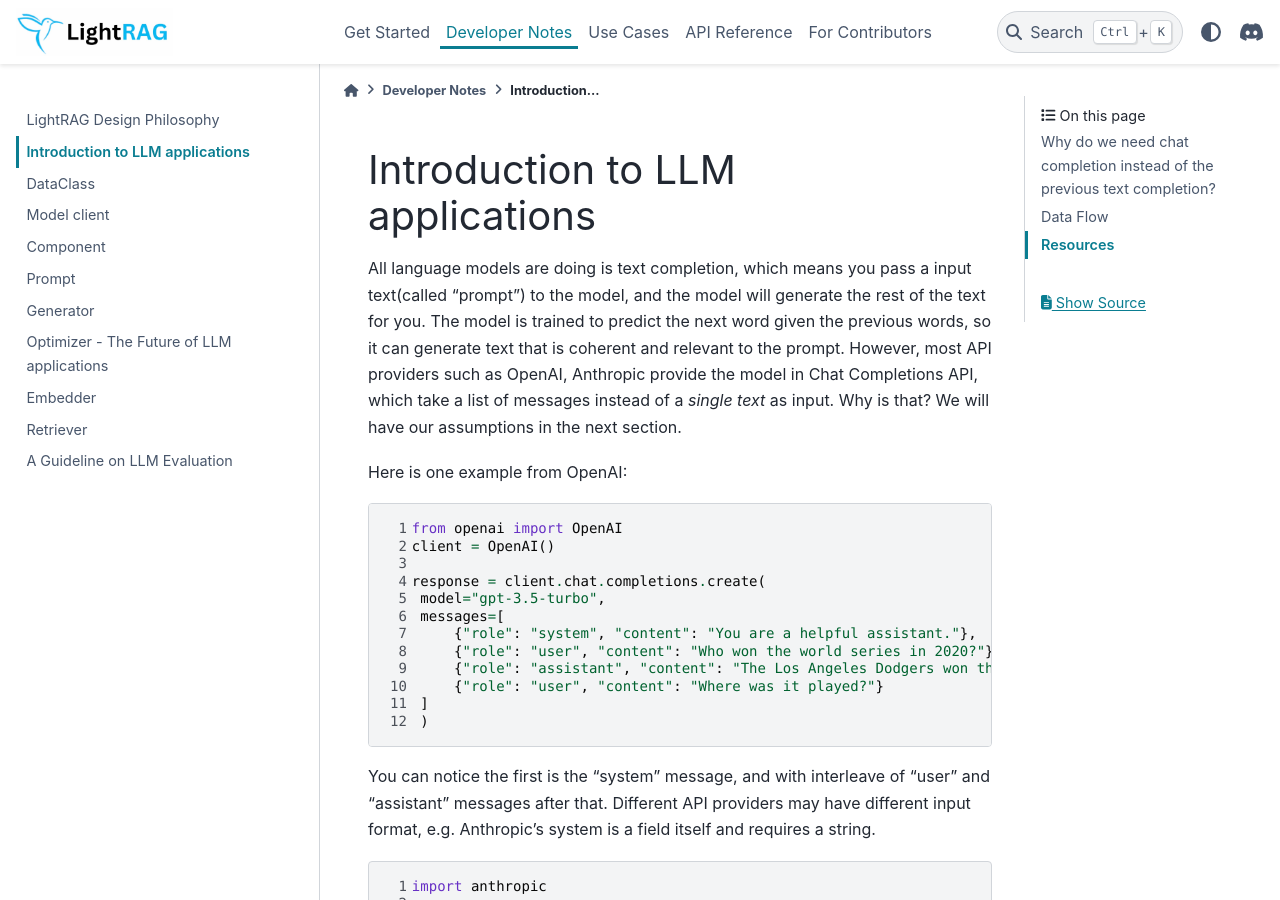
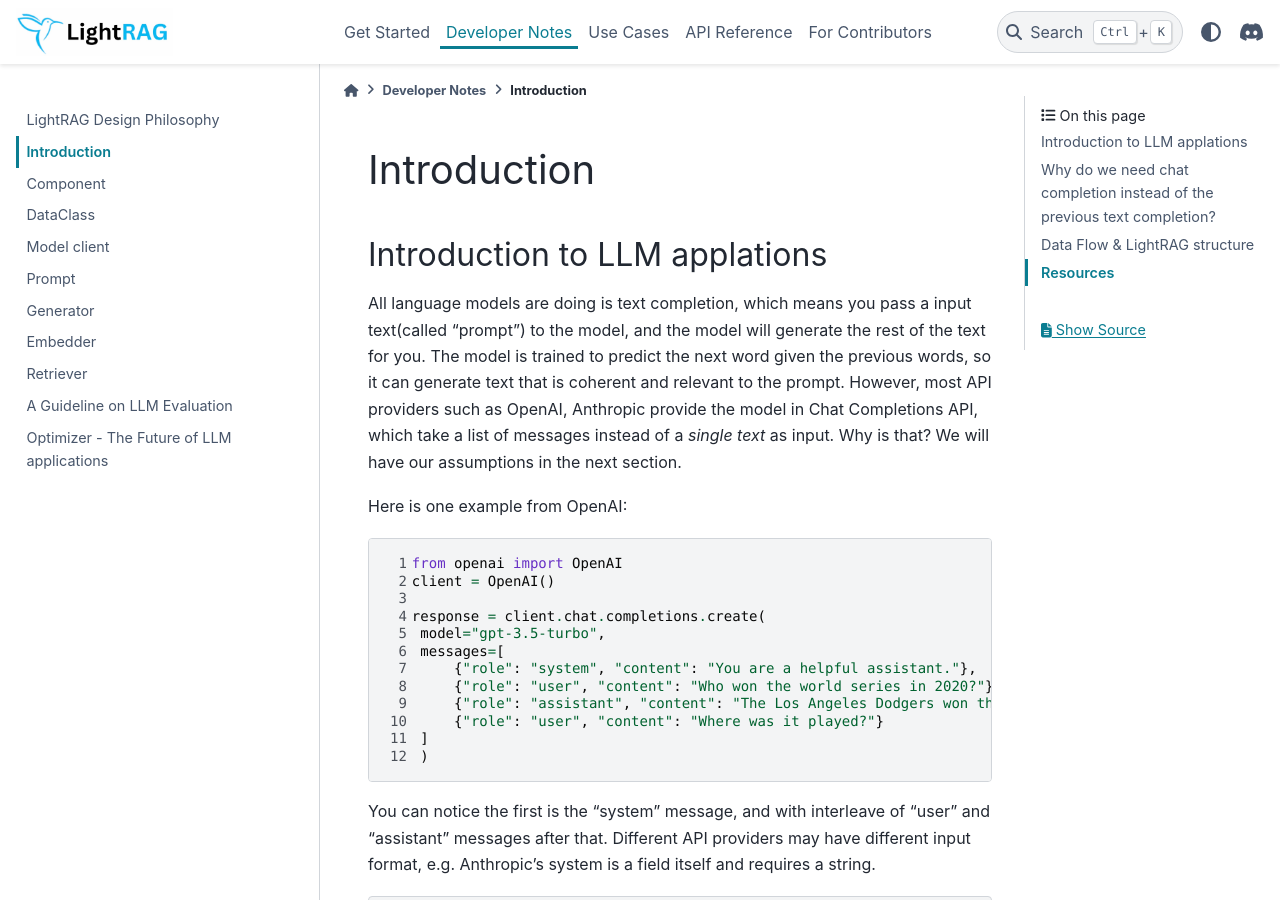
Before and after one commit to SylphAI-Inc/AdalFlow, a Sphinx documentation site: the page built from docs/source/developer_notes/llm_intro.rst, in a window 1280 px wide and 900 px high. Built offline with Sphinx 7.4.7 and the PyData theme 0.15.4, drawn with Linux system fonts in a browser that asks for light colours; pages that are not in the unit, such as notebooks, are missing from menus; some of the changed text lies outside the part shown.

Commit message:
improve the developer notes structure

```diff
--- a/docs/source/conf.py
+++ b/docs/source/conf.py
@@ -26,7 +26,6 @@ import lightrag
 import lightrag.components
 import lightrag.core
 import lightrag.eval
-import lightrag.prompts
 import lightrag.utils
 import lightrag.tracing
 
--- a/docs/source/developer_notes/llm_intro.rst
+++ b/docs/source/developer_notes/llm_intro.rst
@@ -1,5 +1,8 @@
-Introduction to LLM applications
+Introduction
 ====================================
+
+Introduction to LLM applations
+-------------------------------------
 All language models are doing is text completion, which means you pass a input text(called "prompt") to the model, and the model will generate the rest of the text for you. The model is trained to predict the next word given the previous words, so it can generate text that is coherent and relevant to the prompt.
 However, most API providers such as OpenAI, Anthropic provide the model in Chat Completions API, which take a list of messages instead of a `single text` as input. Why is that? We will have our assumptions in the next section.
 
@@ -64,7 +67,7 @@ The special tokens vary from different language models, and with propetriary mod
 But, you don't have to use their advanced features, our library in default will support those advanced features, ensuring developers to have `maximum control` and be almost model-agnostic.
 
 
-Data Flow
+Data Flow & LightRAG structure
 ---------------------
 
 TODO: Add our data flow diagram here.
--- a/docs/source/insert_labels.py
+++ b/docs/source/insert_labels.py
@@ -25,6 +25,5 @@ if __name__ == "__main__":
         "./source/apis/components/_autosummary"
     )  # add label to component autosummary
     add_reference_labels("./source/apis/eval")
-    add_reference_labels("./source/apis/prompts")
     add_reference_labels("./source/apis/utils")
     add_reference_labels("./source/apis/tracing")
--- a/docs/source/remove_files.py
+++ b/docs/source/remove_files.py
@@ -24,14 +24,25 @@ def remove_file(directory: str):
     # remove components.rst, core.rst, prompt.rst, ...
     try:
         for filename in os.listdir(directory):
-            name = directory.split('/')[-1] + ".rst"
+            name = directory.split("/")[-1] + ".rst"
             module_file = os.path.join(directory, name)
             os.remove(module_file)
     except:
         print(f"No files to remove in {directory}")
 
     # remove api files to avoid showing duplicated section
-    target_files = ['components.api_client.openai_client.rst', 'components.retriever.faiss_retriever.rst', 'components.reasoning.chain_of_thought.rst', 'components.api_client.groq_client.rst', 'components.retriever.bm25_retriever.rst', 'components.api_client.google_client.rst', 'components.api_client.transformers_client.rst', 'components.retriever.llm_retriever.rst', 'components.agent.react_agent.rst', 'components.api_client.anthropic_client.rst']
+    target_files = [
+        "components.api_client.openai_client.rst",
+        "components.retriever.faiss_retriever.rst",
+        "components.reasoning.chain_of_thought.rst",
+        "components.api_client.groq_client.rst",
+        "components.retriever.bm25_retriever.rst",
+        "components.api_client.google_client.rst",
+        "components.api_client.transformers_client.rst",
+        "components.retriever.llm_retriever.rst",
+        "components.agent.react_agent.rst",
+        "components.api_client.anthropic_client.rst",
+    ]
     try:
         for filename in os.listdir(directory):
             if filename in target_files:
@@ -45,6 +56,5 @@ def remove_file(directory: str):
 remove_file("./source/apis/components")
 remove_file("./source/apis/core")
 remove_file("./source/apis/eval")
-remove_file("./source/apis/prompts")
 remove_file("./source/apis/utils")
 remove_file("./source/apis/tracing")
--- a/docs/source/remove_string.py
+++ b/docs/source/remove_string.py
@@ -28,7 +28,6 @@ if __name__ == "__main__":
         "./source/apis/core",
         "./source/apis/components",
         "./source/apis/utils",
-        "./source/apis/prompts",
         "./source/apis/eval",
         "./source/apis/tracing",
     ]
--- a/docs/source/tutorials/index.rst
+++ b/docs/source/tutorials/index.rst
@@ -5,7 +5,7 @@ Use Cases
 
 *How different parts are used to build various LLM applications*
 
-
+*
 
 .. toctree::
    :maxdepth: 2
```
Also changed, not shown: docs/source/developer_notes/index.rst (+35 -3 lines), 4 other files.
